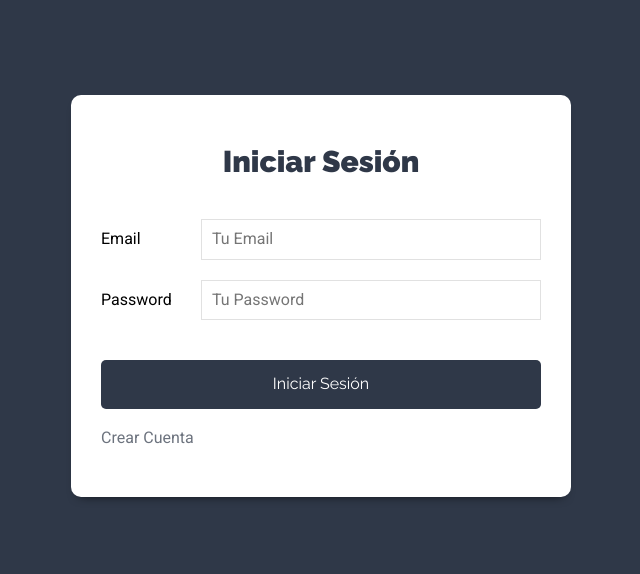
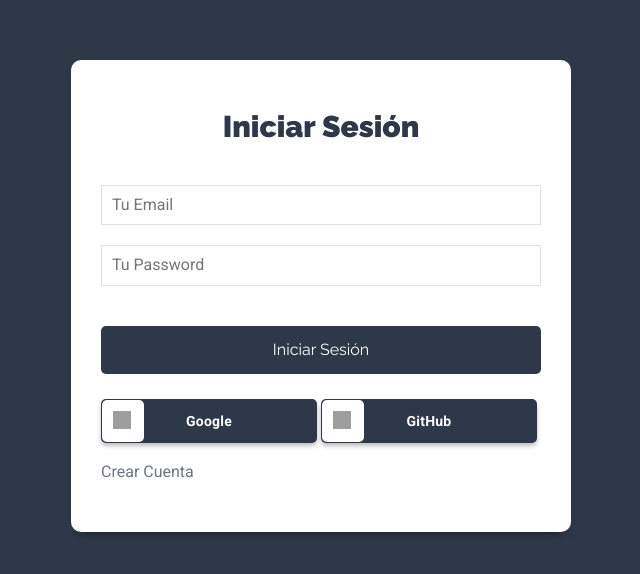
Before and after one commit to JeralPineda/react-MERN-Task, a React (Create React App) app: page / in a window 1280 px wide. Shown: the part 104-678 px from the top of the page, without its empty margins (319-959 px from the left). Built offline with nearby package versions, Linux system fonts and the light colour scheme; grey boxes are pictures that could not be loaded.

Commit message:
Agregando botones para login con google y github

```diff
--- a/src/components/auth/Login.js
+++ b/src/components/auth/Login.js
@@ -33,7 +33,7 @@
 
             <form onSubmit={handleSubmit}>
                <div className="campo-form">
-                  <label htmlFor="email">Email</label>
+                  {/* <label htmlFor="email">Email</label> */}
                   <input
                      //
                      type="email"
@@ -46,7 +46,7 @@
                </div>
 
                <div className="campo-form">
-                  <label htmlFor="email">Password</label>
+                  {/* <label htmlFor="email">Password</label> */}
                   <input
                      //
                      type="password"
@@ -63,6 +63,26 @@
                      Iniciar Sesión
                   </button>
                </div>
+
+               <div className="row-btn">
+                  <div className="google-btn">
+                     <div className="google-icon-wrapper">
+                        <img className="google-icon" src="https://upload.wikimedia.org/wikipedia/commons/5/53/Google_%22G%22_Logo.svg" alt="google button" />
+                     </div>
+                     <p className="btn-text">
+                        <b>Google</b>
+                     </p>
+                  </div>
+
+                  <div className="google-btn">
+                     <div className="google-icon-wrapper">
+                        <img className="google-icon" src="https://upload.wikimedia.org/wikipedia/commons/thumb/9/95/Font_Awesome_5_brands_github.svg/640px-Font_Awesome_5_brands_github.svg.png" alt="google button" />
+                     </div>
+                     <p className="btn-text">
+                        <b>GitHub</b>
+                     </p>
+                  </div>
+               </div>
             </form>
 
             <Link to="/nueva-cuenta" className="enlace-cuenta">
--- a/src/index.css
+++ b/src/index.css
@@ -90,6 +90,58 @@
    background-color: transparent;
 }
 
+/* boton google */
+.row-btn {
+   display: flex;
+   justify-content: space-between;
+}
+
+.google-btn {
+   cursor: pointer;
+   margin-top: 5px;
+   margin-right: 4px;
+   width: 100%;
+   height: 44px;
+   background-color: var(--gris2);
+   border-radius: 0.5rem;
+   box-shadow: 0 3px 4px 0 rgba(0, 0, 0, 0.25);
+
+   transition: box-shadow 0.3s ease;
+}
+
+.google-btn:hover {
+   box-shadow: 0 0 6px var(--gris3);
+}
+
+.google-btn:active {
+   background: var(--gris1);
+}
+
+.google-icon-wrapper {
+   position: absolute;
+   margin-top: 1px;
+   margin-left: 1px;
+   width: 42px;
+   height: 42px;
+   border-radius: 0.5rem;
+   background-color: var(--blanco);
+}
+
+.google-icon {
+   position: absolute;
+   margin-top: 11px;
+   margin-left: 11px;
+   width: 18px;
+   height: 18px;
+}
+
+.btn-text {
+   text-align: center;
+   color: var(--blanco);
+   font-size: 14px;
+   letter-spacing: 0.2px;
+}
+
 @media (min-width: 768px) {
    .contenedor-app {
       display: flex;
@@ -102,6 +154,17 @@
    }
    .seccion-principal {
       flex: 1;
+   }
+}
+
+@media (max-width: 400px) {
+   .row-btn {
+      display: block;
+   }
+
+   .btn-text {
+      float: right;
+      margin: 11px 100px 0 0;
    }
 }
 
```
